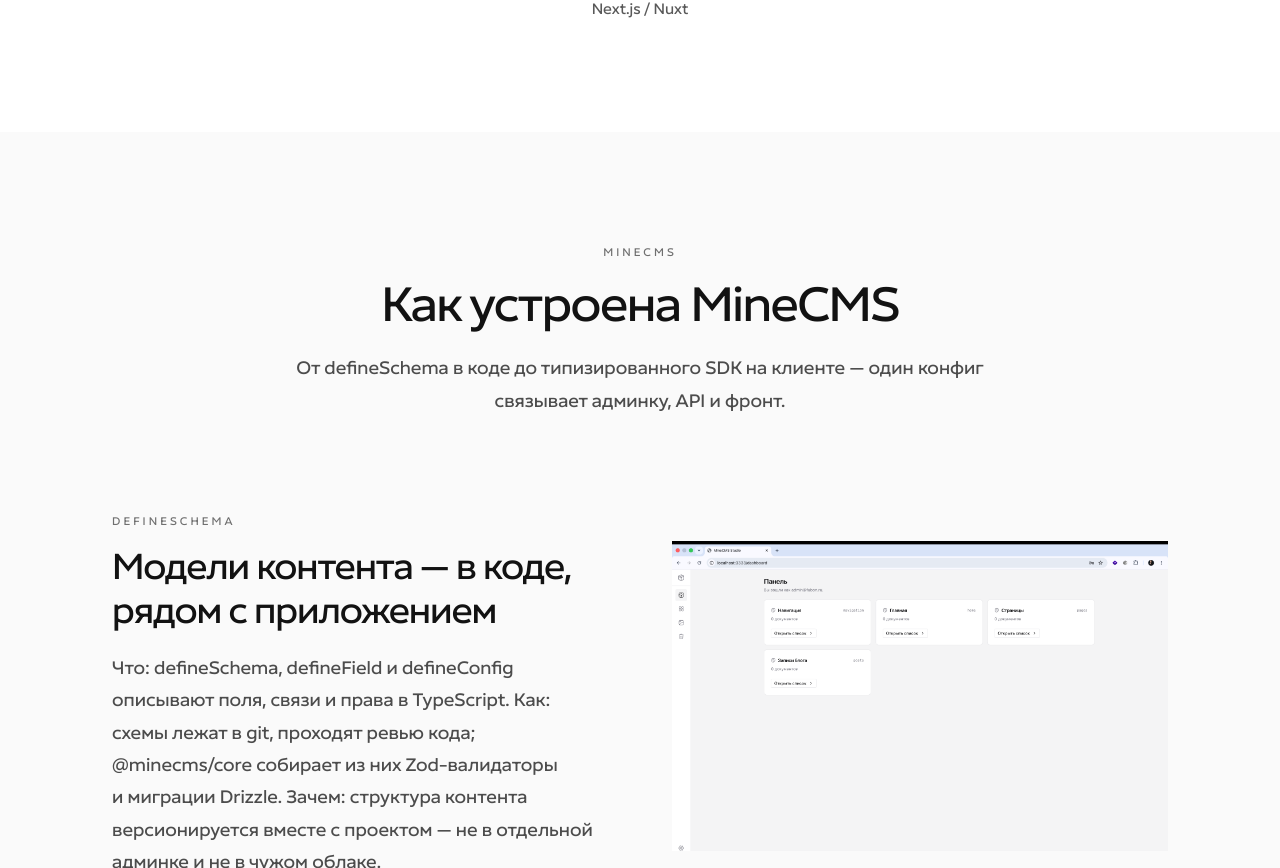
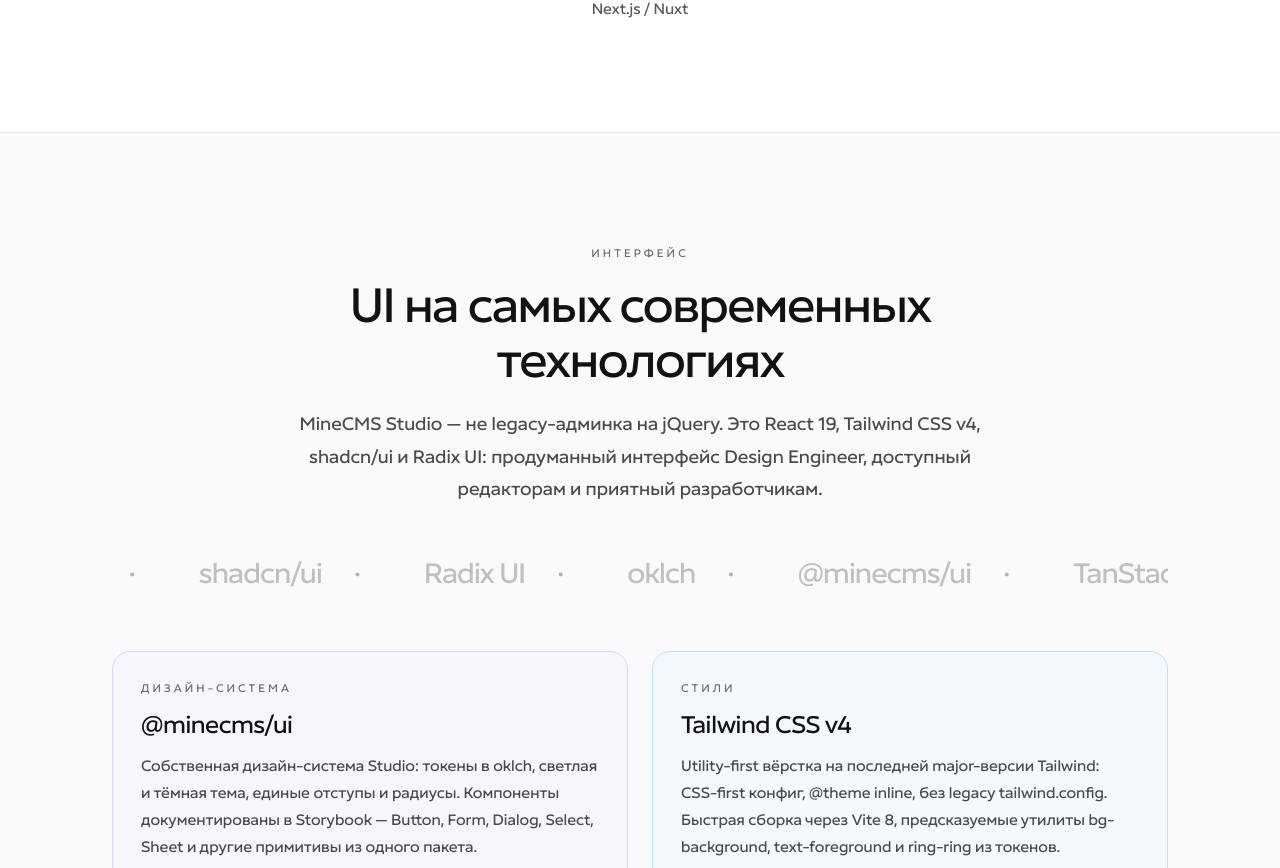
Before and after one commit to minecms/website, a Next.js app: page / in a window 1280 px wide. Shown: the part 2891-3759 px from the top of the page. Built offline with nearby package versions, Linux system fonts and the light colour scheme.

Commit message:
feat: секция UI-стека на лендинге
Добавлено подробное описание интерфейса Studio: Tailwind v4,
shadcn/ui, Radix UI, @minecms/ui, TanStack, TipTap и др.

```diff
--- a/app/layout.tsx
+++ b/app/layout.tsx
@@ -6,12 +6,12 @@
 export const metadata: Metadata = {
   title: typo("MineCMS — CMS со схемами в коде"),
   description: typo(
-    "Один minecms.config.ts — админка Studio, REST и tRPC API, типизированный SDK через InferSchemaType. PostgreSQL 16, MySQL 8, Drizzle ORM, Fastify v5. На вашем сервере, лицензия MIT.",
+    "Headless CMS на React 19, Tailwind CSS v4, shadcn/ui и Radix UI. Админка Studio, REST и tRPC API, типизированный SDK — на вашем сервере, лицензия MIT.",
   ),
   openGraph: {
     title: "MineCMS",
     description: typo(
-      "CMS без готовой вёрстки на TypeScript. Схемы в коде, свой сервер, открытый исходный код — админка, API и типы из одного конфига.",
+      "CMS с современным UI: Tailwind v4, shadcn/ui, Radix UI, @minecms/ui. Схемы в коде, свой сервер, открытый исходный код — админка, API и типы из одного конфига.",
     ),
     url: "https://minecms.ru",
     siteName: "MineCMS",
--- a/components/landing/landing-page.tsx
+++ b/components/landing/landing-page.tsx
@@ -91,6 +91,83 @@
   "MySQL 8",
   "React 19",
   "Next.js / Nuxt",
+] as const;
+
+const UI_MARQUEE = [
+  "React 19",
+  "Tailwind CSS v4",
+  "shadcn/ui",
+  "Radix UI",
+  "oklch",
+  "@minecms/ui",
+  "TanStack",
+  "TipTap",
+  "Hugeicons",
+  "Storybook",
+  "Vite 8",
+] as const;
+
+const UI_TECH = [
+  {
+    label: typo("Дизайн-система"),
+    title: "@minecms/ui",
+    description: typo(
+      "Собственная дизайн-система Studio: токены в oklch, светлая и тёмная тема, единые отступы и радиусы. Компоненты документированы в Storybook — Button, Form, Dialog, Select, Sheet и другие примитивы из одного пакета.",
+    ),
+    tags: ["@minecms/ui", "oklch", "Storybook", "Design Engineer"],
+    accent: "border-violet-200 bg-violet-50/60",
+    tagClass: "bg-violet-100 text-violet-800",
+  },
+  {
+    label: typo("Стили"),
+    title: "Tailwind CSS v4",
+    description: typo(
+      "Utility-first вёрстка на последней major-версии Tailwind: CSS-first конфиг, @theme inline, без legacy tailwind.config. Быстрая сборка через Vite 8, предсказуемые утилиты bg-background, text-foreground и ring-ring из токенов.",
+    ),
+    tags: ["Tailwind v4", "Vite 8", "CVA", "tailwind-merge"],
+    accent: "border-sky-200 bg-sky-50/60",
+    tagClass: "bg-sky-100 text-sky-800",
+  },
+  {
+    label: typo("Компоненты"),
+    title: "shadcn/ui + Radix UI",
+    description: typo(
+      "Паттерны shadcn/ui — composable-компоненты, которые вы контролиете в коде, а не тянете из чёрного ящика. Radix UI даёт доступность из коробки: фокус, клавиатура, aria — в Dialog, Dropdown, Select, Popover, Tooltip и Switch.",
+    ),
+    tags: ["shadcn/ui", "Radix UI", "a11y", "composable"],
+    accent: "border-emerald-200 bg-emerald-50/60",
+    tagClass: "bg-emerald-100 text-emerald-800",
+  },
+  {
+    label: typo("Формы и данные"),
+    title: "TanStack + tRPC",
+    description: typo(
+      "TanStack Router — типизированная навигация, TanStack Query — кэш и синхронизация с сервером, TanStack Form — управление полями без боли. tRPC v11 связывает Studio с API в реальном времени: типы на клиенте совпадают с сервером.",
+    ),
+    tags: ["TanStack Router", "TanStack Query", "TanStack Form", "tRPC v11"],
+    accent: "border-amber-200 bg-amber-50/60",
+    tagClass: "bg-amber-100 text-amber-800",
+  },
+  {
+    label: typo("Редактор"),
+    title: "TipTap",
+    description: typo(
+      "Современный rich-text на ProseMirror: заголовки, списки, ссылки, таблицы, выделение, выравнивание — всё в поле контента Studio. Расширяемая архитектура: новые блоки добавляются без переписывания админки.",
+    ),
+    tags: ["TipTap", "ProseMirror", "rich-text", "tables"],
+    accent: "border-rose-200 bg-rose-50/60",
+    tagClass: "bg-rose-100 text-rose-800",
+  },
+  {
+    label: typo("Детали"),
+    title: typo("Иконки и полировка"),
+    description: typo(
+      "Hugeicons — единый набор иконок через обёртку Icon. clsx и class-variance-authority для вариантов компонентов. На лендинге — GSAP и Lenis для плавного скролла; в Studio — React 19 с Vite 8 и HMR за миллисекунды.",
+    ),
+    tags: ["Hugeicons", "React 19", "GSAP", "Lenis"],
+    accent: "border-orange-200 bg-orange-50/60",
+    tagClass: "bg-orange-100 text-orange-800",
+  },
 ] as const;
 
 const MARQUEE = [
@@ -315,7 +392,7 @@
                 </h2>
                 <p className="mt-5 text-base leading-[1.8] text-[#121212]/75">
                   {typo(
-                    "Динамические списки, формы и медиа с превью в полный экран. Мастер установки за минуты: PostgreSQL 16, администратор, миграции — и можно создавать документы. CRUD по схемам без отдельной вёрстки под каждый тип контента.",
+                    "Динамические списки, формы и медиа с превью в полный экран. Интерфейс на React 19, Tailwind v4 и shadcn/ui — понятный редакторам, без ручной вёрстки под каждый тип документа. Мастер установки за минуты: PostgreSQL 16, администратор, миграции.",
                   )}
                 </p>
               </div>
@@ -392,8 +469,65 @@
           </Shell>
         </section>
 
+        {/* 5b. UI / Design system */}
+        <section className="overflow-hidden border-y border-[#121212]/8 bg-[#fafafa] py-20 md:py-28">
+          <Shell>
+            <div data-reveal className="mx-auto max-w-3xl text-center">
+              <SectionLabel>{typo("Интерфейс")}</SectionLabel>
+              <h2 className="mt-4 text-balance text-[clamp(1.75rem,4vw,3rem)] font-normal leading-[1.15] tracking-[-0.03em]">
+                {typo("UI на самых современных технологиях")}
+              </h2>
+              <p className="mt-5 text-base leading-[1.8] text-[#121212]/75 md:text-lg">
+                {typo(
+                  "MineCMS Studio — не legacy-админка на jQuery. Это React 19, Tailwind CSS v4, shadcn/ui и Radix UI: продуманный интерфейс Design Engineer, доступный редакторам и приятный разработчикам.",
+                )}
+              </p>
+            </div>
+
+            <div className="mt-10 overflow-hidden md:mt-12">
+              <div className="marquee-track flex w-max gap-8 font-mono text-[clamp(1rem,2.5vw,1.75rem)] tracking-[-0.03em] text-[#121212]/25">
+                {[...UI_MARQUEE, ...UI_MARQUEE].map((item, i) => (
+                  <span key={`${item}-${i}`} className="whitespace-nowrap">
+                    {item}
+                    <span className="mx-8 text-[#121212]/30">·</span>
+                  </span>
+                ))}
+              </div>
+            </div>
+
+            <div className="mt-14 grid gap-5 sm:grid-cols-2 lg:gap-6">
+              {UI_TECH.map((item) => (
+                <article
+                  key={item.title}
+                  data-reveal
+                  className={`rounded-2xl border p-6 md:p-7 ${item.accent}`}
+                >
+                  <SectionLabel>{item.label}</SectionLabel>
+                  <h3 className="mt-3 text-xl tracking-[-0.02em] md:text-2xl">
+                    {item.title}
+                  </h3>
+                  <p className="mt-3 text-[15px] leading-[1.8] text-[#121212]/75">
+                    {item.description}
+                  </p>
+                  <ul className="mt-5 flex flex-wrap gap-2">
+                    {item.tags.map((tag) => (
+                      <li key={tag}>
+                        <span
+                          className={`inline-block rounded-full px-2.5 py-1 font-mono text-[11px] tracking-wide ${item.tagClass}`}
+                        >
+                          {tag}
+                        </span>
+                      </li>
+                    ))}
+                  </ul>
+                </article>
+              ))}
+            </div>
+          </Shell>
+        </section>
+
         {/* 6. Meet the CMS — alternating feature blocks */}
-        <section className="bg-[#fafafa] py-20 md:py-28">
+        <section className="py-20 md:py-28">
           <Shell>
             <div data-reveal className="mx-auto max-w-3xl text-center">
               <SectionLabel>MineCMS</SectionLabel>
```
